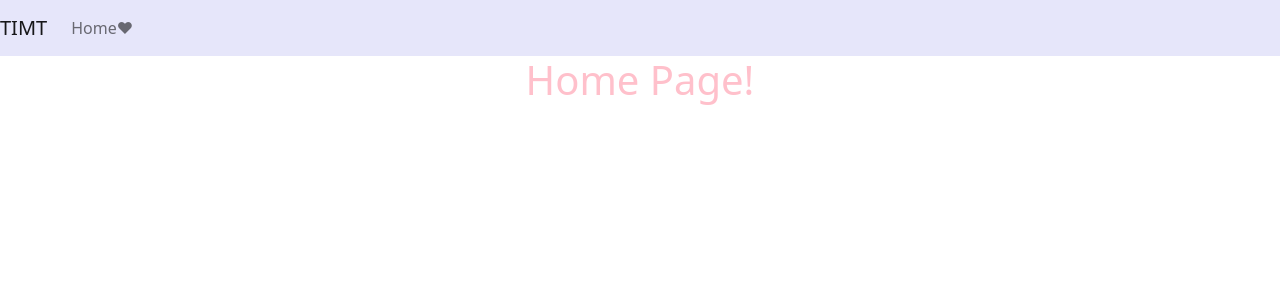
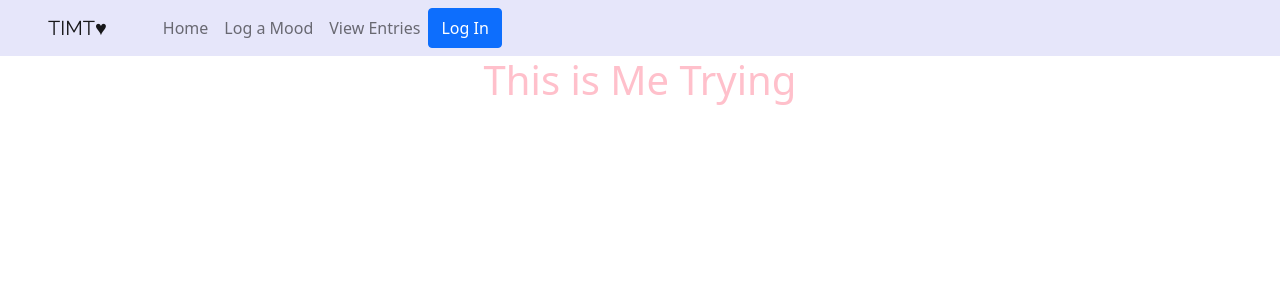
Before and after one commit to adaruiz93/timt-frontend, a React (Create React App) app: page / in a window 1280 px wide. Shown: the top 300 px of the page. Built offline with nearby package versions, Linux system fonts and the light colour scheme.

Commit message:
added authentication

```diff
--- a/package.json
+++ b/package.json
@@ -3,6 +3,7 @@
   "version": "0.1.0",
   "private": true,
   "dependencies": {
+    "@auth0/auth0-react": "^1.8.0",
     "@fortawesome/fontawesome-svg-core": "^1.2.36",
     "@fortawesome/free-brands-svg-icons": "^5.15.4",
     "@fortawesome/free-regular-svg-icons": "^5.15.4",
--- a/public/index.html
+++ b/public/index.html
@@ -10,34 +10,11 @@
       content="Web site created using create-react-app"
     />
     <link rel="apple-touch-icon" href="%PUBLIC_URL%/logo192.png" />
-    <!--
-      manifest.json provides metadata used when your web app is installed on a
-      user's mobile device or desktop. See https://developers.google.com/web/fundamentals/web-app-manifest/
-    -->
     <link rel="manifest" href="%PUBLIC_URL%/manifest.json" />
-    <!--
-      Notice the use of %PUBLIC_URL% in the tags above.
-      It will be replaced with the URL of the `public` folder during the build.
-      Only files inside the `public` folder can be referenced from the HTML.
-
-      Unlike "/favicon.ico" or "favicon.ico", "%PUBLIC_URL%/favicon.ico" will
-      work correctly both with client-side routing and a non-root public URL.
-      Learn how to configure a non-root public URL by running `npm run build`.
-    -->
-    <title>React App</title>
+    <title>React App with Auth0</title>
   </head>
   <body>
     <noscript>You need to enable JavaScript to run this app.</noscript>
     <div id="root"></div>
-    <!--
-      This HTML file is a template.
-      If you open it directly in the browser, you will see an empty page.
-
-      You can add webfonts, meta tags, or analytics to this file.
-      The build step will place the bundled scripts into the <body> tag.
-
-      To begin the development, run `npm start` or `yarn start`.
-      To create a production bundle, use `npm run build` or `yarn build`.
-    -->
   </body>
 </html>
--- a/src/App.css
+++ b/src/App.css
@@ -1,5 +1,6 @@
 @import url('https://fonts.googleapis.com/css2?family=Montserrat:wght@100&display=swap');
-@import url('https://fonts.googleapis.com/css2?family=Raleway:wght@100&display=swap');
+@import url('https://fonts.googleapis.com/css2?family=Raleway&display=swap');
+
 
 body{
   background-color: #e3d8f1;
@@ -18,12 +19,11 @@ p {
 
 .list {
   color: black;
-  padding: 50px;
-  width:70%;
-  margin-left:15%;
-  margin-right:15%;
   font-family: 'Raleway', sans-serif;
   font-size: 25px;
+  margin-left:auto;
+  margin-right:auto;
+  margin-top: 75px;
 
 }
 
@@ -55,3 +55,11 @@ p {
 .bg-myNav {
   background-color: lavender;
 }
+
+.tablehead {
+background-color: blue;
+}
+
+.logo {
+  font-family: 'Raleway', sans-serif;
+}
--- a/src/App.js
+++ b/src/App.js
@@ -1,5 +1,5 @@
 import './App.css'
-import { Nav, Navbar, NavbarBrand } from 'react-bootstrap'
+import { Nav, Navbar } from 'react-bootstrap'
 import 'bootstrap/dist/css/bootstrap.css'
 import {BrowserRouter as Router, Route, Switch} from 'react-router-dom'
 import TimtDetails from './components/TimtDetails'
@@ -7,19 +7,24 @@ import TimtEdit from './components/TimtEdit'
 import TimtList from './components/TimtList'
 import TimtNew from './components/TimtNew'
 import TimtHome from './components/TimtHome'
+import LoginButton from './components/LoginButton'
+import LogoutButton from './components/LogoutButton'
 
 
 const App = () => {
     return (
       <div>
         <Navbar bg="myNav" variant="light">
-          <Navbar.Brand>
-            TIMT
+          <Navbar.Brand className="logo order-md-0 mx-5 order-1">
+            TIMT&hearts;
           </Navbar.Brand>
           <Nav>
-            <Nav.Link href="/">Home&hearts;</Nav.Link>
+            <Nav.Link href="/">Home</Nav.Link>
+            <Nav.Link href="/timt/new">Log a Mood</Nav.Link>
+            <Nav.Link href="/timt">View Entries</Nav.Link>
+            <LoginButton />
+            <LogoutButton />
           </Nav>
-
         </Navbar>
        <Router>
          <Switch>
--- /dev/null
+++ b/src/components/LoginButton.js
@@ -0,0 +1,18 @@
+import React from 'react';
+import { useAuth0 } from '@auth0/auth0-react';
+
+const LoginButton = () => {
+  const { loginWithRedirect, isAuthenticated } = useAuth0();
+  return (
+    !isAuthenticated && (
+    <button
+      className="btn btn-primary btn-block"
+      onClick={() => loginWithRedirect()}
+    >
+      Log In
+    </button>
+    )
+  );
+};
+
+export default LoginButton
--- /dev/null
+++ b/src/components/LogoutButton.js
@@ -0,0 +1,15 @@
+import React from 'react'
+import { useAuth0 } from '@auth0/auth0-react'
+
+const LogoutButton = () => {
+  const { logout, isAuthenticated } = useAuth0()
+  return (
+    isAuthenticated && (
+    <button className="btn btn-primary btn-block" onClick={() => logout()}>
+      Log Out
+    </button>
+    )
+  )
+}
+
+export default LogoutButton
--- a/src/components/TimtHome.js
+++ b/src/components/TimtHome.js
@@ -1,10 +1,11 @@
-import react from 'react'
+import React from 'react'
+
 
 
 const TimtHome = (props) => {
   return (
     <div>
-    <h1>Home Page!</h1>
+    <h1>This is Me Trying</h1>
     </div>
   )
 }
--- a/src/components/TimtList.js
+++ b/src/components/TimtList.js
@@ -1,8 +1,6 @@
 import React, { useState, useEffect } from 'react'
 import { Link } from 'react-router-dom'
 import Table from 'react-bootstrap/Table'
-import { FontAwesomeIcon } from '@fortawesome/react-fontawesome'
-import Button from 'react-bootstrap/Button'
 
 const TimtList = (props) => {
   const [timts, setTimts] = useState([])
@@ -37,9 +35,8 @@ const TimtList = (props) => {
 
   return (
     <div>
-      <Table responsive className="list">
-       <thead>
-
+      <Table responsive striped bordered hover responsive="sm">
+       <thead className="tablehead">
           <tr className="th">
             <th>Name</th>
             <th>Mood</th>
@@ -52,8 +49,7 @@ const TimtList = (props) => {
               <td>{timt.name}</td>
              <td><Link to={`/timt/${timt._id}`} className="link">{timt.mood}</Link></td>
               <td>{timt.comment}</td>
-              <FontAwesomeIcon icon="fa-regular fa-trash-can" />
-              <td onClick={()=> handleDelete(timt._id)} className="delete">delete</td>
+              {/* <td onClick={()=> handleDelete(timt._id)} className="delete">delete</td> */}
             </tr>
           ))}
         </tbody>
--- a/src/index.js
+++ b/src/index.js
@@ -3,15 +3,19 @@ import ReactDOM from 'react-dom'
 import './index.css'
 import App from './App'
 import reportWebVitals from './reportWebVitals'
+import { Auth0Provider } from '@auth0/auth0-react'
+
+const domain = process.env.REACT_APP_AUTH0_DOMAIN
+const clientId = process.env.REACT_APP_AUTH0_CLIENT_ID
 
 ReactDOM.render(
-  <React.StrictMode>
+  <Auth0Provider
+    domain={domain}
+    clientId={clientId}
+    redirectUri={window.location.origin}>
     <App />
-  </React.StrictMode>,
+  </Auth0Provider>,
   document.getElementById('root')
 );
 
-// If you want to start measuring performance in your app, pass a function
-// to log results (for example: reportWebVitals(console.log))
-// or send to an analytics endpoint. Learn more: https://bit.ly/CRA-vitals
 reportWebVitals();
```
Also changed, not shown: 2 other files (tests, documents, lock files or other folders).
